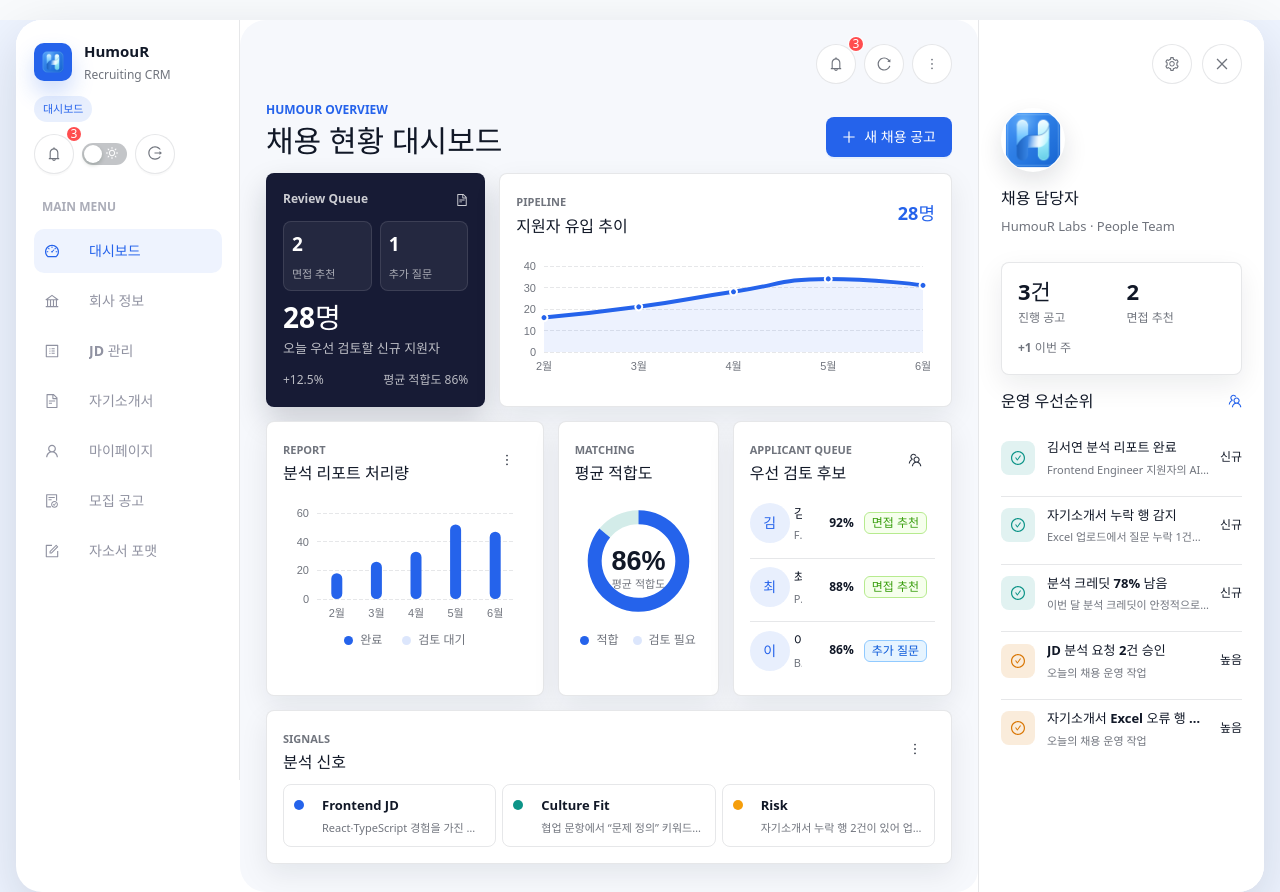
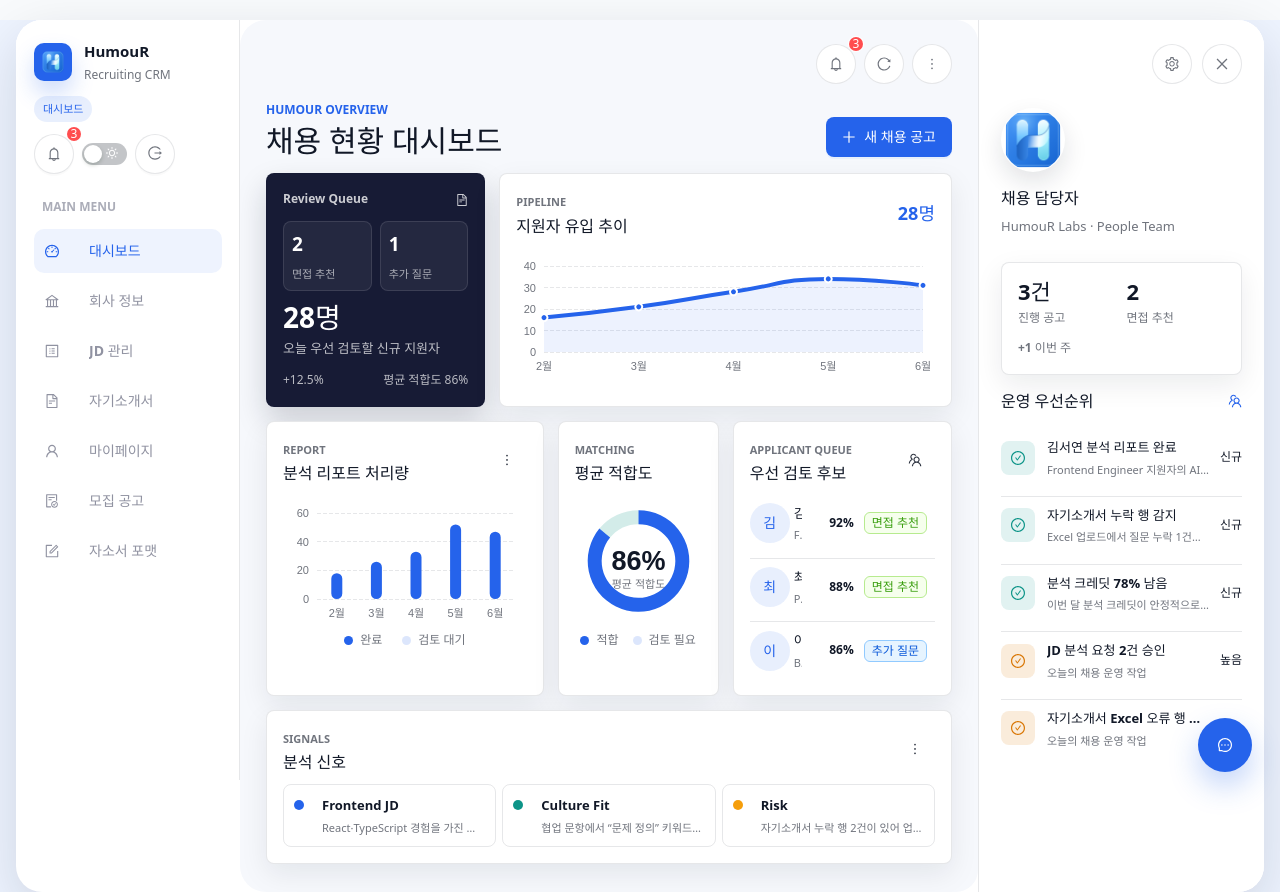
Before and after one commit to SKN26-Final-1st/Final_project_web, a React (Vite) app: page / in a window 1280 px wide. Built offline with nearby package versions, Linux system fonts and the light colour scheme.

Commit message:
feat(chat): add draggable floating assistant
Move chat access out of the sidebar into a draggable floating assistant on protected pages while preserving the direct /chat route. Update the cover-letter completion CTA to point users at the AI chat experience.

```diff
--- a/src/App.tsx
+++ b/src/App.tsx
@@ -2,6 +2,7 @@ import { useEffect, useMemo, useState, type Key } from 'react';
 import { Alert, App as AntApp, ConfigProvider, Switch, Tooltip } from 'antd';
 import { MoonOutlined, SunOutlined } from '@ant-design/icons';
 import { PageError, PageLoading } from './components/common/PageState';
+import { FloatingChatAssistant } from './components/chat/FloatingChatAssistant';
 import { AppShell } from './components/layout/AppShell';
 import { mockClient } from './api/mockClient';
 import { type AppRoute, type ChatMessage } from './data/mockData';
@@ -327,6 +328,16 @@ export default function App() {
               navigate={navigate}
             >
               {renderProtectedPage()}
+              {data && route !== '/chat' && (
+                <FloatingChatAssistant
+                  report={data.analysisReport}
+                  chatMessages={activeChatMessages}
+                  chatInput={chatInput}
+                  loadingKey={loadingKey}
+                  setChatInput={setChatInput}
+                  sendChatMessage={sendChatMessage}
+                />
+              )}
             </AppShell>
           )}
         </div>
--- /dev/null
+++ b/src/components/chat/FloatingChatAssistant.tsx
@@ -0,0 +1,188 @@
+import { useEffect, useRef, useState, type PointerEvent } from 'react';
+import { Avatar, Button, Space, Tooltip } from 'antd';
+import { CloseOutlined, MessageOutlined, MinusOutlined } from '@ant-design/icons';
+import { ChatWindowPanel } from './ChatWindowPanel';
+import type { AnalysisReportData } from '../../api/adapters';
+import type { ChatMessage } from '../../data/mockData';
+
+type FloatingChatAssistantProps = {
+  report: AnalysisReportData;
+  chatMessages: ChatMessage[];
+  chatInput: string;
+  loadingKey: string | null;
+  setChatInput: (value: string) => void;
+  sendChatMessage: () => void;
+};
+
+const floatingButtonSize = 54;
+const floatingPanelMaxWidth = 400;
+const floatingPanelMaxHeight = 560;
+const floatingMargin = 12;
+
+type FloatingPosition = {
+  x: number;
+  y: number;
+};
+
+function getOpenBounds() {
+  return {
+    width: Math.min(floatingPanelMaxWidth, window.innerWidth - 32),
+    height: Math.min(floatingPanelMaxHeight, window.innerHeight - 32),
+  };
+}
+
+function clampPosition(nextX: number, nextY: number, width: number, height: number) {
+  const maxX = Math.max(floatingMargin, window.innerWidth - width - floatingMargin);
+  const maxY = Math.max(floatingMargin, window.innerHeight - height - floatingMargin);
+
+  return {
+    x: Math.min(Math.max(nextX, floatingMargin), maxX),
+    y: Math.min(Math.max(nextY, floatingMargin), maxY),
+  };
+}
+
+function clampForState(nextPosition: FloatingPosition, nextIsOpen: boolean) {
+  const bounds = nextIsOpen ? getOpenBounds() : { width: floatingButtonSize, height: floatingButtonSize };
+
+  return clampPosition(nextPosition.x, nextPosition.y, bounds.width, bounds.height);
+}
+
+export function FloatingChatAssistant({
+  report,
+  chatMessages,
+  chatInput,
+  loadingKey,
+  setChatInput,
+  sendChatMessage,
+}: FloatingChatAssistantProps) {
+  const [isOpen, setIsOpen] = useState(false);
+  const [position, setPosition] = useState({ x: 28, y: 28 });
+  const dragStateRef = useRef({
+    didDrag: false,
+    height: 54,
+    offsetX: 0,
+    offsetY: 0,
+    startX: 0,
+    startY: 0,
+    width: 54,
+  });
+  const quickQuestions = report.exampleQuestions.slice(0, 2);
+
+  useEffect(() => {
+    const syncPositionToViewport = () => setPosition((current) => clampForState(current, isOpen));
+
+    window.addEventListener('resize', syncPositionToViewport);
+    return () => window.removeEventListener('resize', syncPositionToViewport);
+  }, [isOpen]);
+
+  const beginDrag = (event: PointerEvent<HTMLElement>) => {
+    const target = event.currentTarget.closest('.floating-chat') as HTMLElement | null;
+    const bounds = target?.getBoundingClientRect();
+
+    if (!bounds) {
+      return;
+    }
+
+    dragStateRef.current = {
+      didDrag: false,
+      height: bounds.height,
+      offsetX: event.clientX - bounds.right,
+      offsetY: event.clientY - bounds.bottom,
+      startX: event.clientX,
+      startY: event.clientY,
+      width: bounds.width,
+    };
+
+    event.currentTarget.setPointerCapture(event.pointerId);
+  };
+
+  const moveDrag = (event: PointerEvent<HTMLElement>) => {
+    if (!event.currentTarget.hasPointerCapture(event.pointerId)) {
+      return;
+    }
+
+    const dragState = dragStateRef.current;
+    const movedX = Math.abs(event.clientX - dragState.startX);
+    const movedY = Math.abs(event.clientY - dragState.startY);
+
+    if (movedX > 4 || movedY > 4) {
+      dragState.didDrag = true;
+    }
+
+    const nextRight = window.innerWidth - event.clientX + dragState.offsetX;
+    const nextBottom = window.innerHeight - event.clientY + dragState.offsetY;
+    setPosition(clampPosition(nextRight, nextBottom, dragState.width, dragState.height));
+  };
+
+  const endDrag = (event: PointerEvent<HTMLElement>) => {
+    if (event.currentTarget.hasPointerCapture(event.pointerId)) {
+      event.currentTarget.releasePointerCapture(event.pointerId);
+    }
+  };
+
+  const toggleChat = () => {
+    if (dragStateRef.current.didDrag) {
+      dragStateRef.current.didDrag = false;
+      return;
+    }
+
+    setIsOpen((current) => {
+      const nextIsOpen = !current;
+      setPosition((currentPosition) => clampForState(currentPosition, nextIsOpen));
+      return nextIsOpen;
+    });
+  };
+
+  return (
+    <div className={`floating-chat ${isOpen ? 'open' : ''}`} style={{ right: position.x, bottom: position.y }}>
+      {isOpen && (
+        <section className="floating-chat-panel" aria-label="HumouR AI 채팅">
+          <div
+            className="floating-chat-header"
+            onPointerDown={beginDrag}
+            onPointerMove={moveDrag}
+            onPointerUp={endDrag}
+          >
+            <div className="floating-chat-title">
+              <Avatar size={34} src="/assets/humour-app-icon.png" />
+              <span>
+                <strong>HumouR AI</strong>
+                <small>
+                  {report.applicantName} · {report.jobTitle}
+                </small>
+              </span>
+            </div>
+            <Button aria-label="채팅 닫기" type="text" icon={<MinusOutlined />} onClick={() => setIsOpen(false)} />
+          </div>
+          <Space className="floating-chat-prompts" wrap>
+            {quickQuestions.map((question) => (
+              <Button key={question} size="small" onClick={() => setChatInput(question)}>
+                {question}
+              </Button>
+            ))}
+          </Space>
+          <ChatWindowPanel
+            chatMessages={chatMessages}
+            chatInput={chatInput}
+            loadingKey={loadingKey}
+            setChatInput={setChatInput}
+            sendChatMessage={sendChatMessage}
+          />
+        </section>
+      )}
+      <Tooltip title={isOpen ? '채팅 닫기' : 'HumouR AI 열기'}>
+        <Button
+          aria-label={isOpen ? 'HumouR AI 채팅 닫기' : 'HumouR AI 채팅 열기'}
+          className="floating-chat-button"
+          shape="circle"
+          type="primary"
+          icon={isOpen ? <CloseOutlined /> : <MessageOutlined />}
+          onClick={toggleChat}
+          onPointerDown={beginDrag}
+          onPointerMove={moveDrag}
+          onPointerUp={endDrag}
+        />
+      </Tooltip>
+    </div>
+  );
+}
--- a/src/components/cover-letter/CoverLetterUploadPanel.tsx
+++ b/src/components/cover-letter/CoverLetterUploadPanel.tsx
@@ -66,7 +66,7 @@ export function CoverLetterUploadPanel({
       )}
       {analysisDone && (
         <Button className="mt-16" type="primary" block onClick={() => navigate('/chat')}>
-          채팅 화면에서 리포트 확인
+          AI 채팅으로 리포트 확인
         </Button>
       )}
     </>
```
